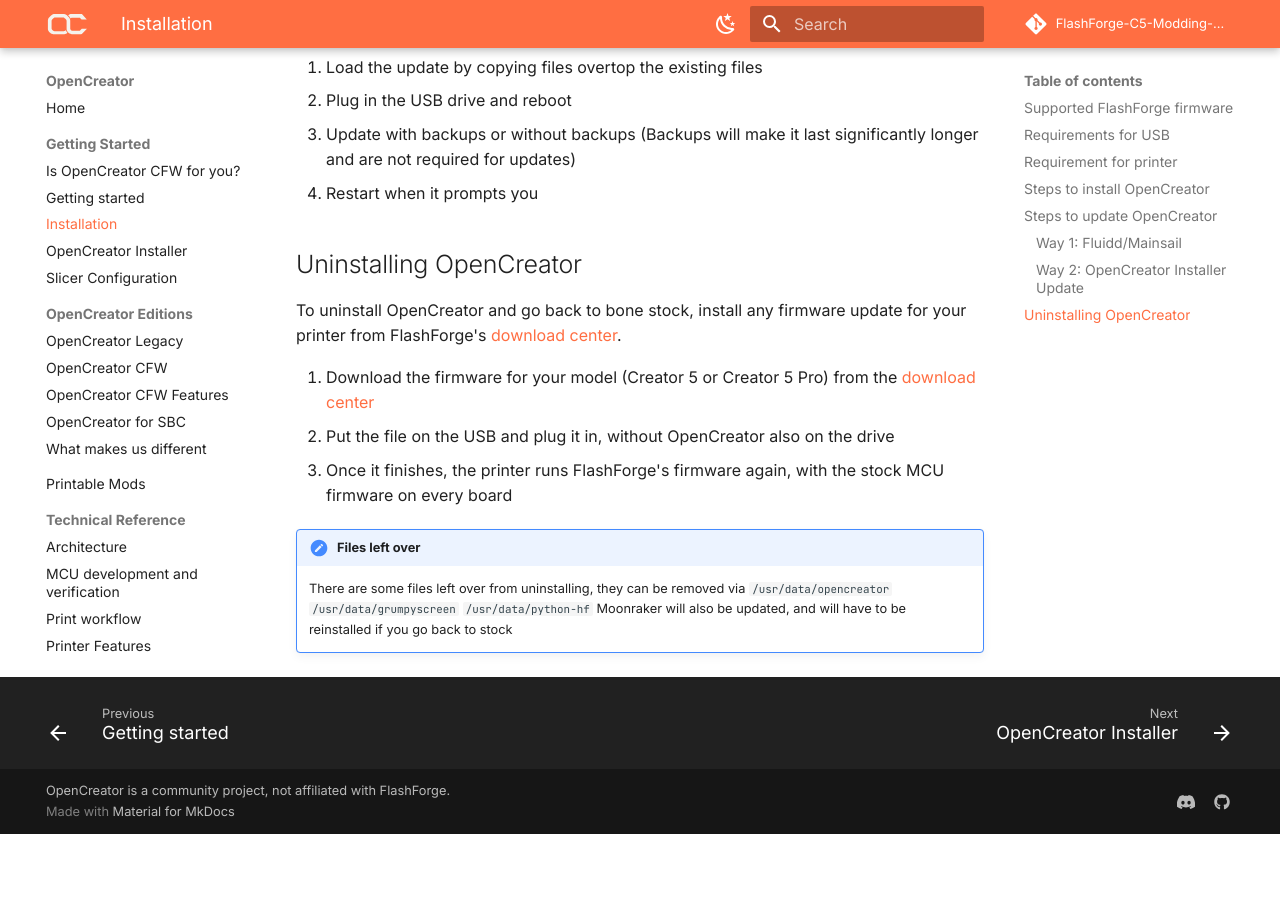
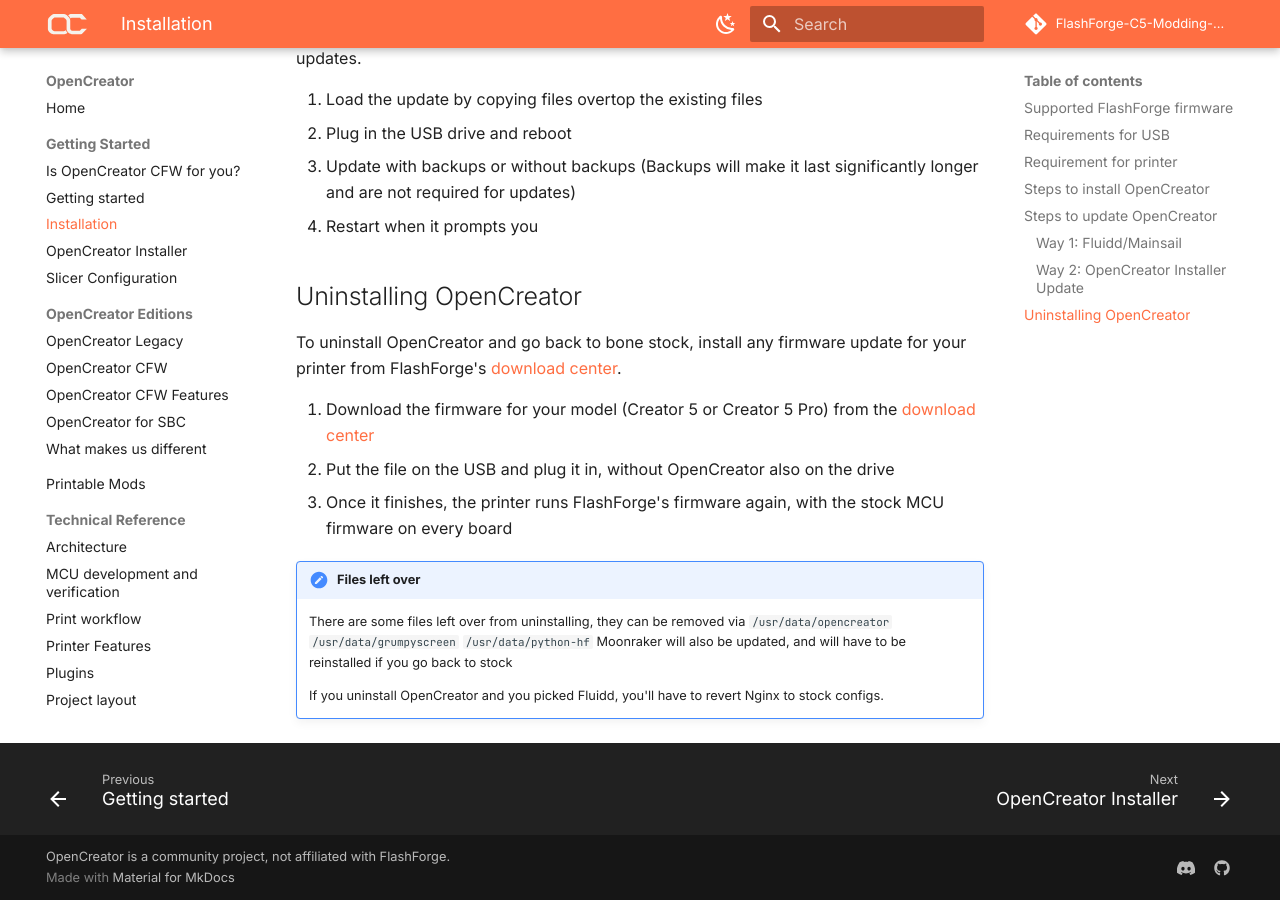
Before and after one commit to FlashForge-C5-Modding-Group/OpenCreator, an MkDocs documentation site: the page built from docs/installation-and-safety.md, in a window 1280 px wide and 900 px high, scrolled down 2113 px. Built offline with MkDocs 1.6.1 and Material for MkDocs 9.7.7, drawn with Linux system fonts in a browser that asks for light colours; comment, search, counter and statistics services are not loaded; before the commit the page ends 2947 px from its top, so only the background shows below that; some of the changed text lies outside the part shown.

Commit message:
absolutely tiny changes

```diff
--- a/docs/installation-and-safety.md
+++ b/docs/installation-and-safety.md
@@ -34,6 +34,7 @@ stops without changing anything. See [Supported kernel packages](installer.md).
 
 ## Requirement for printer
 - [x] A printer that has at least 200MB on the prog partition and 1gb of storage on the data partition
+- [x] A printer that has an active and stable internet connection of at least 1 mbps
 
 ## Steps to install OpenCreator
 
@@ -80,3 +81,5 @@ from FlashForge's [download center](https://www.flashforge.com/pages/download-ce
     `/usr/data/grumpyscreen`
     `/usr/data/python-hf`
     Moonraker will also be updated, and will have to be reinstalled if you go back to stock
+
+    If you uninstall OpenCreator and you picked Fluidd, you'll have to revert Nginx to stock configs.
```
